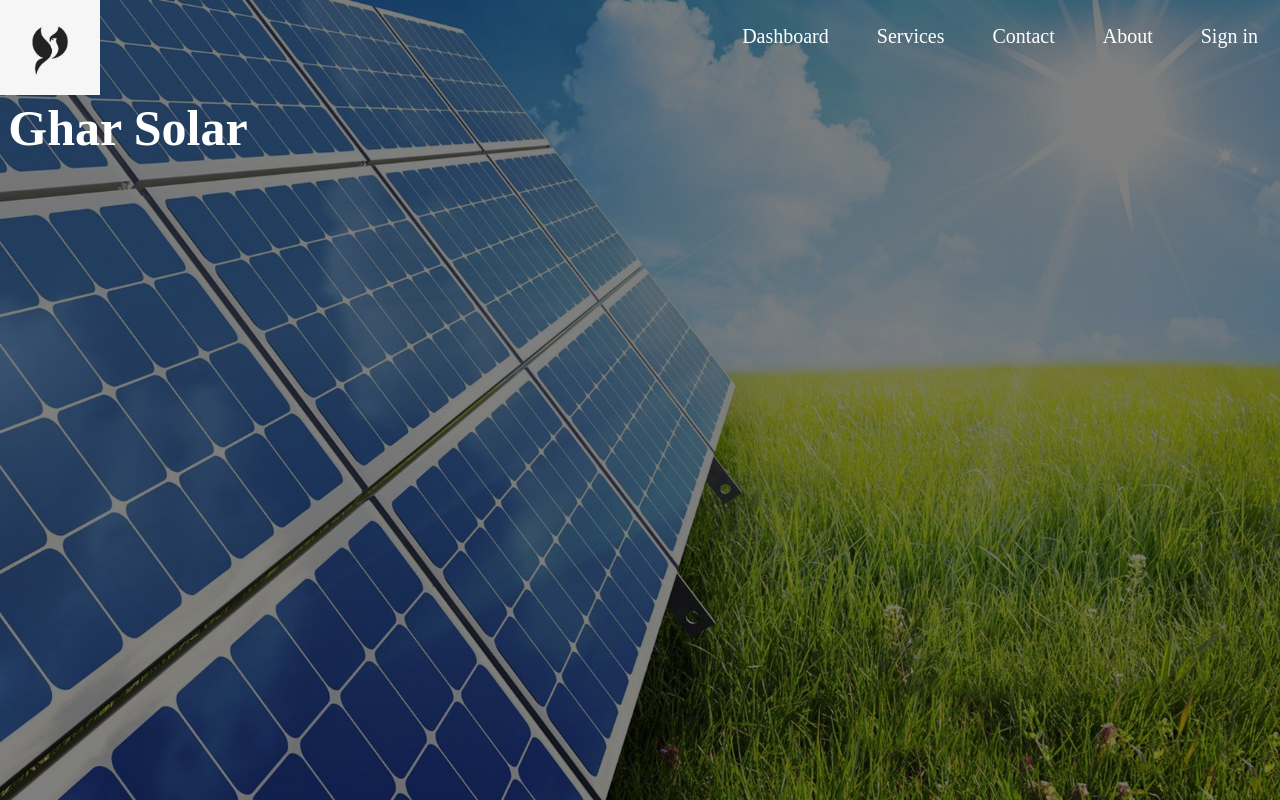
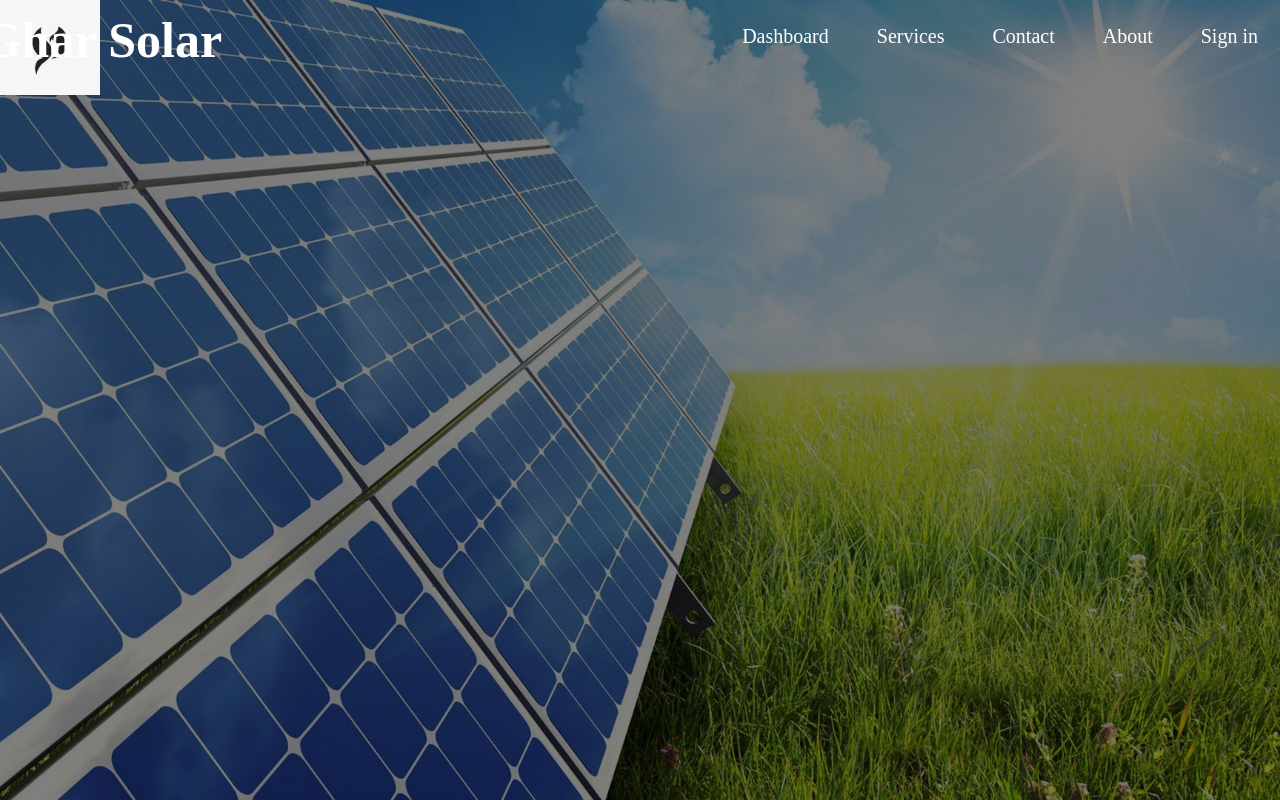
Before and after one commit to kumaradisingh1991/gharsolar, a plain HTML site: page index.html in a window 1280 px wide. Drawn offline with Linux system fonts and the light colour scheme.

Commit message:
Add files via upload

```diff
--- a/style.css
+++ b/style.css
@@ -42,8 +42,8 @@ ul li a:hover{
 }
 .title{
     position: absolute;
-    top: 16%;
-    left: 10%;
+    top: 18%;
+    left: 8%;
     transform: translate(-50%,-50%);
 }
 .title h1{
@@ -69,3 +69,8 @@ ul li a:hover{
     background-color: white;
     color: black;
 }
+@media screen and (min-width:576px) {
+.title{ top: 5%;
+
+    }
+  }
```
